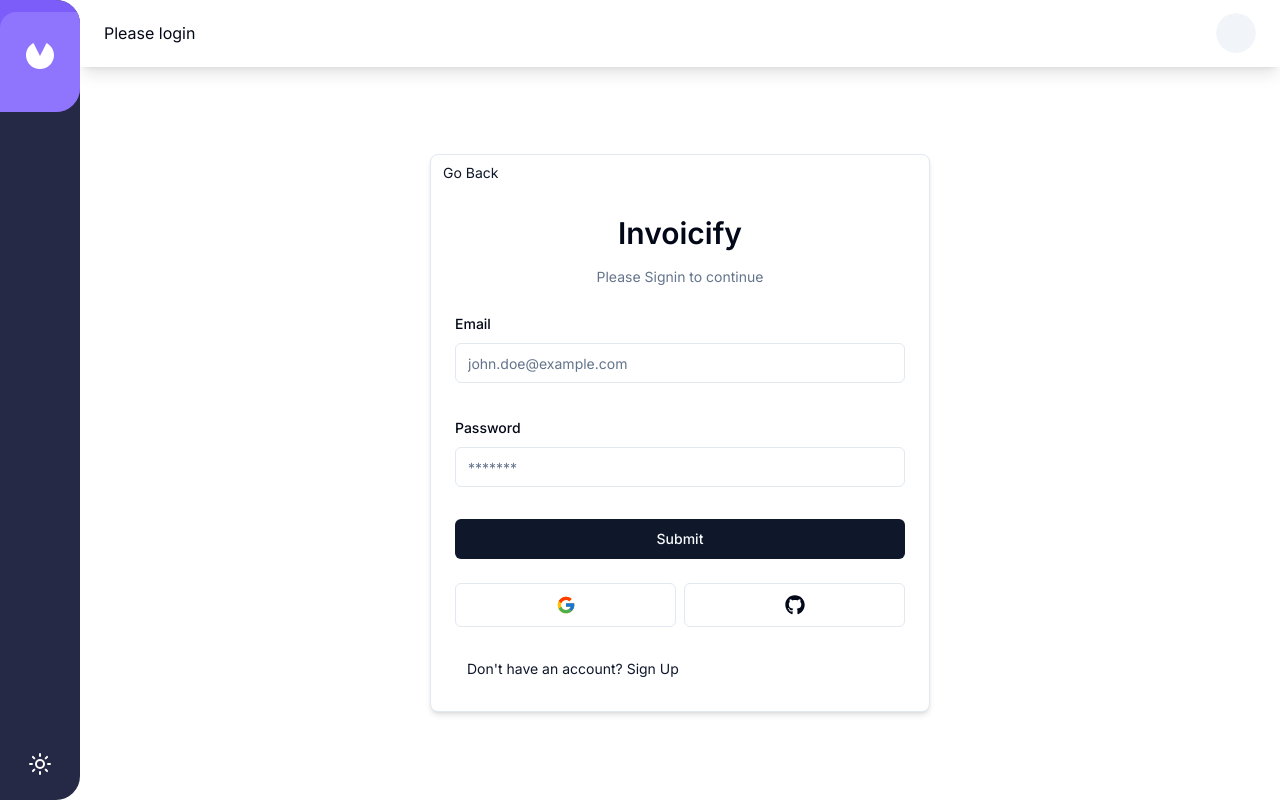
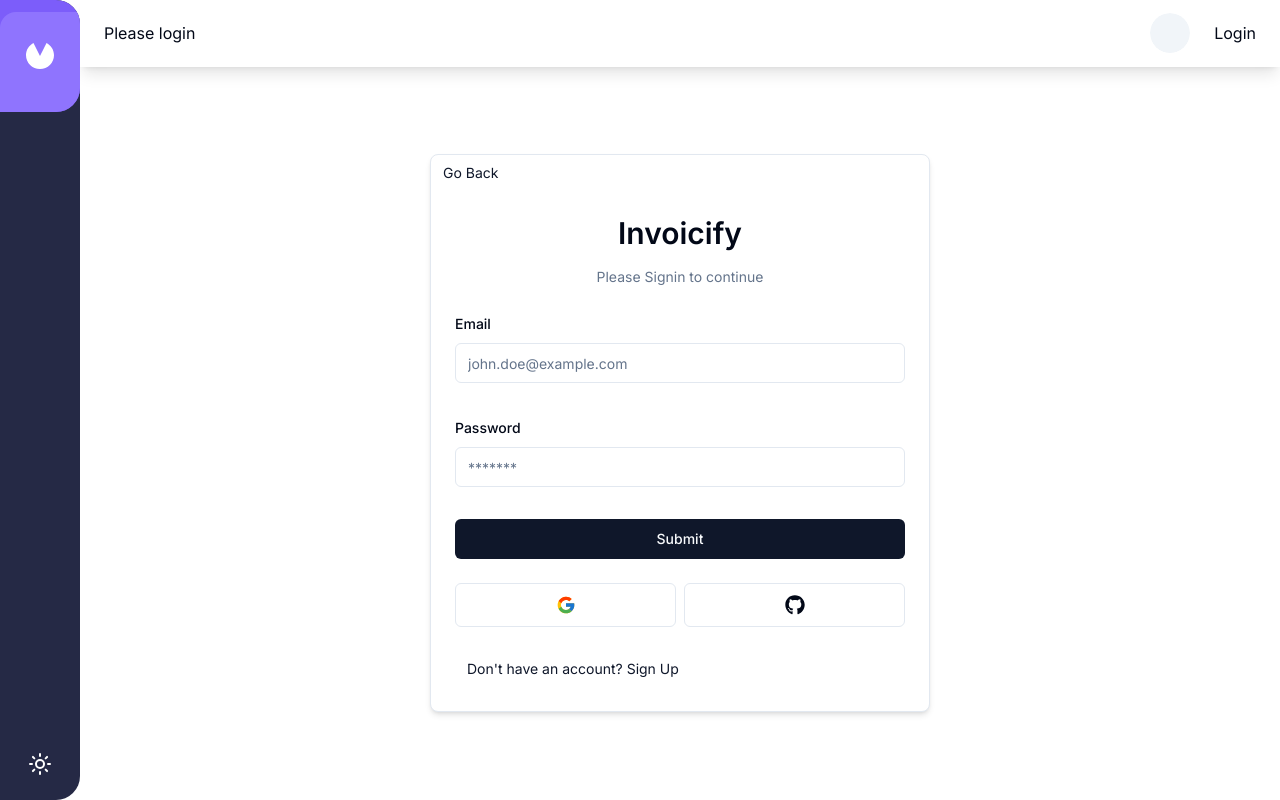
Before and after one commit to AliSherTR/inovicify-nextjs, a Next.js app: page /auth/login in a window 1280 px wide. Built offline with nearby package versions, Linux system fonts and the light colour scheme; no server answers.

Commit message:
header bugs fix and logout functionality

```diff
--- a/actions/login.ts
+++ b/actions/login.ts
@@ -32,7 +32,7 @@
         await signIn("credentials", {
             email,
             password,
-            redirectTo: "http://localhost:3000/",
+            redirectTo: "http://localhost:3000/invoices",
         });
         return { success: "Email sent successfully" };
     } catch (error) {
--- a/components/header.tsx
+++ b/components/header.tsx
@@ -1,5 +1,7 @@
-import { auth } from "@/auth";
+import { auth, signOut } from "@/auth";
 import { Avatar, AvatarFallback, AvatarImage } from "@/components/ui/avatar";
+import { Button } from "./ui/button";
+import Link from "next/link";
 
 export default async function MainHeader() {
     const session = await auth();
@@ -12,6 +14,7 @@
                     : "Please login"}{" "}
             </p>
 
+            <div className=" flex items-center gap-x-6">
                 {session?.user?.image?.length ? (
                     <Avatar>
                         <AvatarImage src={session.user.image} />
@@ -23,6 +26,23 @@
                         </AvatarFallback>
                     </Avatar>
                 )}
+
+                {session?.user?.email ? (
+                    <Button variant={"secondary"}>
+                        <form
+                            action={async () => {
+                                "use server";
+
+                                await signOut();
+                            }}
+                        >
+                            <button type="submit">Sign Out</button>
+                        </form>
+                    </Button>
+                ) : (
+                    <Link href={"/auth/login"}>Login</Link>
+                )}
+            </div>
         </div>
     );
 }
```
Lines whose indentation alone changed are shown as unchanged.
